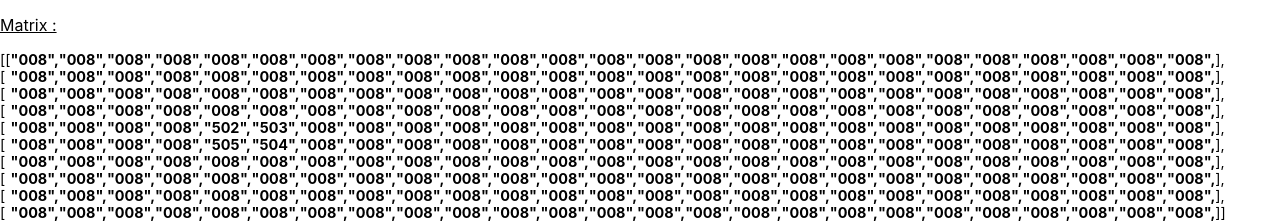
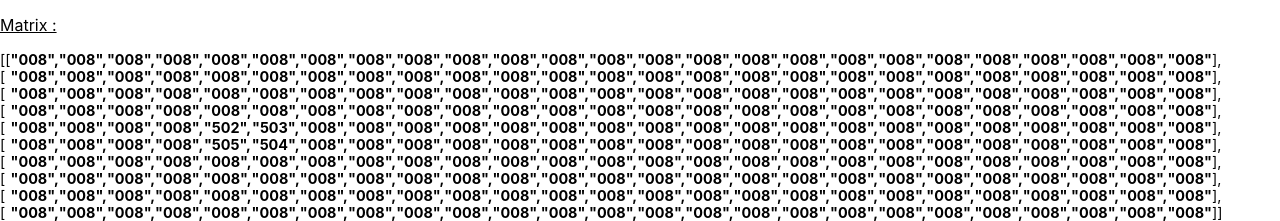
Before and after one commit to JeanCarrillo/Pokeditor, a React (Create React App) app: page / in a window 1280 px wide. Shown: the part 691-912 px from the top of the page. Built offline with nearby package versions, Linux system fonts and the light colour scheme.

Commit message:
fixed , after each rows in matrix

```diff
--- a/src/App.js
+++ b/src/App.js
@@ -106,7 +106,8 @@ class App extends Component {
                     [
                     {row.map((tileId, colIndex) =>
                       <th key={colIndex}>
-                        "{tileId}",
+                        "{tileId}"
+                        {colIndex < this.state.labyrinth[rowIndex].length - 1 && ","}
                       </th>
                     )}
                     {rowIndex < this.state.labyrinth.length- 1 ? "],": "]]"}
```
